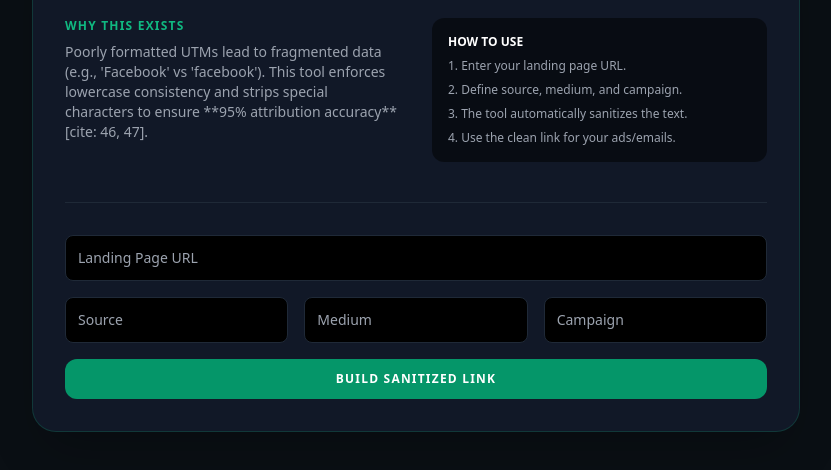
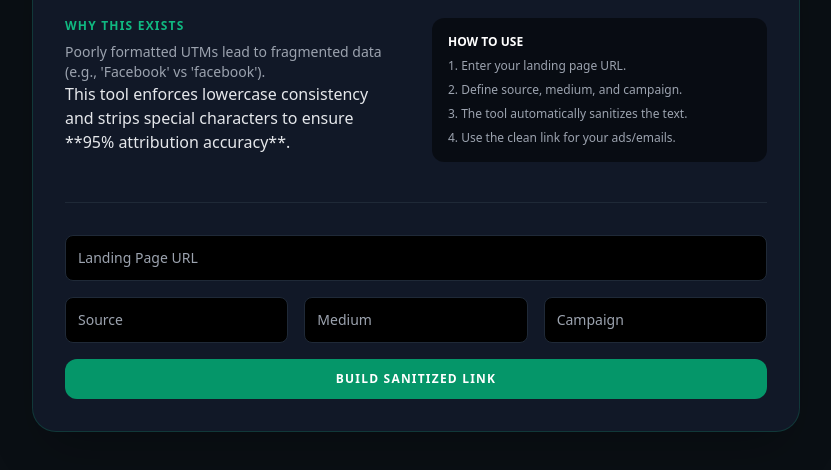
Before and after one commit to azhadi27/portfolio, a plain HTML site: page tools/clean-trace-utm.html in a window 1280 px wide. Shown: the part 182-652 px from the top of the page, without its empty margins (224-1055 px from the left). Drawn offline with nearby package versions, Linux system fonts and the light colour scheme.

Commit message:
Update and rename Clean-Trace-UTM.html to clean-trace-utm.html

```diff
--- a/tools/Clean-Trace-UTM.html
+++ b/tools/clean-trace-utm.html
@@ -18,7 +18,8 @@
             <div class="grid md:grid-cols-2 gap-8 mb-10">
                 <div>
                     <h3 class="text-emerald-500 font-bold text-xs uppercase tracking-widest mb-2">Why this exists</h3>
-                    <p class="text-gray-400 text-sm">Poorly formatted UTMs lead to fragmented data (e.g., 'Facebook' vs 'facebook'). This tool enforces lowercase consistency and strips special characters to ensure **95% attribution accuracy**[cite: 46, 47].</p>
+                    <p class="text-gray-400 text-sm">Poorly formatted UTMs lead to fragmented data (e.g., 'Facebook' vs 'facebook').</p>
+                    <p>This tool enforces lowercase consistency and strips special characters to ensure **95% attribution accuracy**.</p>
                 </div>
                 <div class="bg-black/50 p-4 rounded-xl">
                     <h3 class="text-white font-bold text-xs uppercase mb-2">How to use</h3>
```
